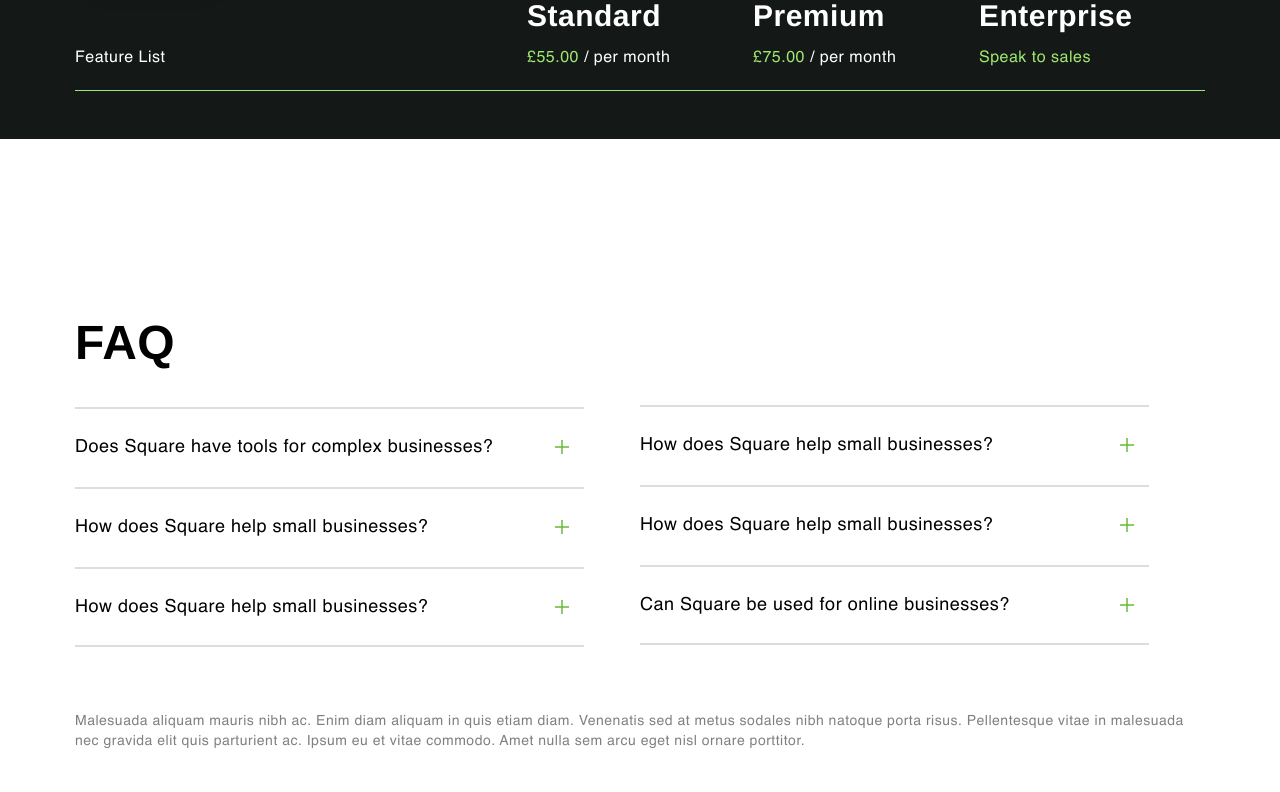
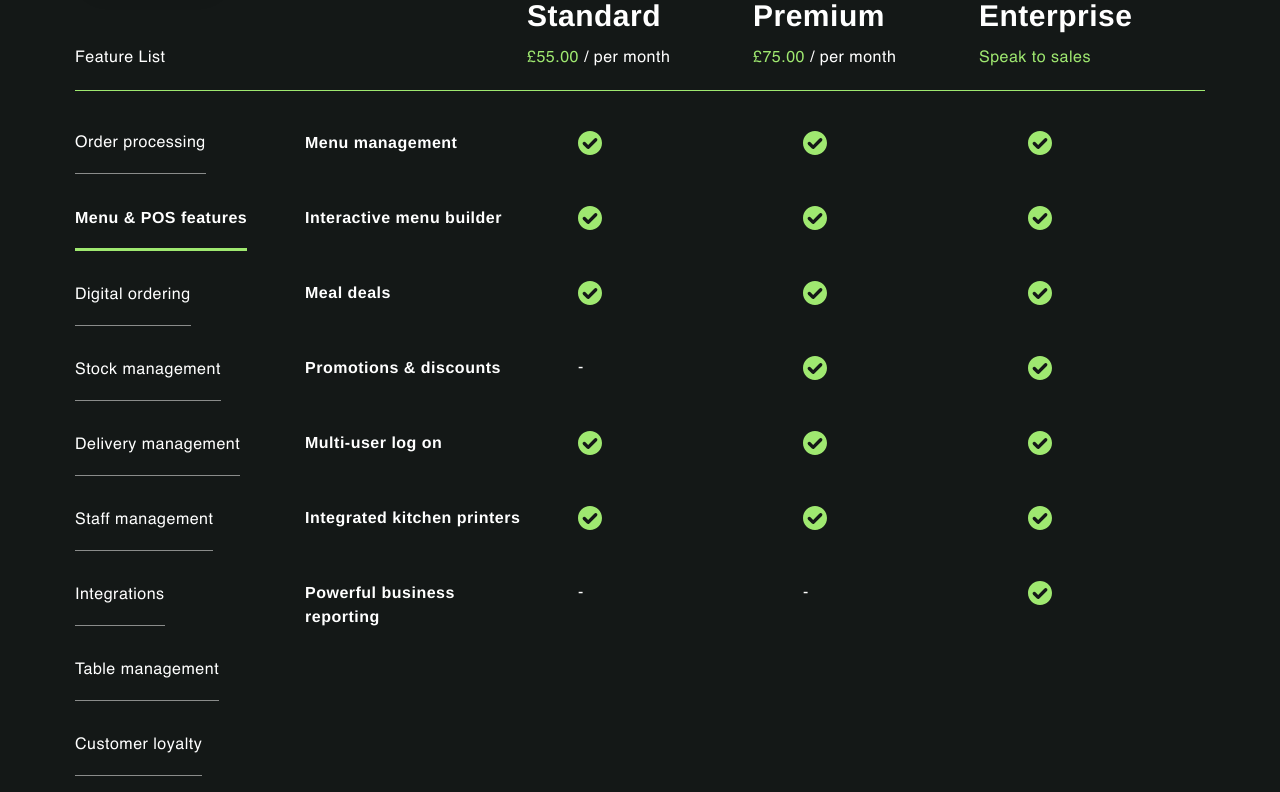
Before and after one commit to torikul00/fusion-kitchen, a React (Vite) app: page /pricing in a window 1280 px wide. Shown: the part 2466-3258 px from the top of the page. Built offline with nearby package versions, Linux system fonts and the light colour scheme.

Commit message:
made some changes

```diff
--- a/src/pages/Pricing.jsx
+++ b/src/pages/Pricing.jsx
@@ -10,6 +10,7 @@
 import CustomerReviews from "../components/CustomerReviews";
 import Faq from "../components/Faq";
 import done from '../assets/images/pos/done.svg'
+import pricingData from "../Utilities/pricingData";
 
 const Pricing = () => {
     const [isSticky, setIsSticky] = useState(false);
@@ -19,6 +20,7 @@
     const [submitMessage, setSubmitMessage] = useState('')
     const [subscriptionType, setSubscriptionType] = useState('monthly')
     const [subscriptionTypeTwo, setSubscriptionTypeTwo] = useState('monthly')
+    const [activeFeature, setActiveFeature] = useState(null)
 
     useEffect(() => {
         window.addEventListener('scroll', handleScroll);
@@ -27,6 +29,10 @@
         };
         // eslint-disable-next-line react-hooks/exhaustive-deps
     }, []);
+
+    useEffect(() => {
+        setActiveFeature(pricingData[1])
+    }, [])
 
     const handleScroll = () => {
         const currentScrollPos = window.scrollY;
@@ -263,7 +269,7 @@
                     <div>
                         <h3 className='text-left text-2xl md:text-3xl lg:text-5xl font-bold mb-12'>Want to know more? <span className="text-primary">Let&apos;s dig deeper</span></h3>
 
-                        <div className="grid grid-cols-5 items-end pb-5 border-b border-primary">
+                        <div className="grid grid-cols-5 items-end pb-5 mb-10 border-b-[0.5px] border-primary">
                             <div className="col-span-2">
                                 <div className="w-fit bg-[#9FE870] rounded-full p-2 flex gap-2 mb-12" style={{ boxShadow: 'inset 9px 9px 15px 1px rgba(0,0,0,0.2)' }}>
                                     <button onClick={() => setSubscriptionTypeTwo('monthly')} className={`${subscriptionTypeTwo === 'monthly' ? 'bg-white rounded-full shadow-lg' : 'bg-none'} px-10 py-2.5 text-[#1A1A1A] transition-all duration-200 hover:shadow-lg hover:bg-white hover:rounded-full min-w-fit`}>Monthly</button>
@@ -287,7 +293,27 @@
                         </div>
 
                         {/* TODO: */}
-
+                        <div className="grid grid-cols-5 gap-5">
+                            <div className="space-y-8">
+                                {pricingData.map(item => <div key={item.id} onClick={() => setActiveFeature(item)} className={`w-fit pb-[18px] cursor-pointer ${activeFeature?.id === item.id ? 'font-semibold border-b-[3px] border-primary' : 'border-b-[0.5px] border-[#ffffff]/50'}`}>
+                                    {item.feature}
+                                </div>)}
+                            </div>
+                            <div className="col-span-4 space-y-[51px]">
+                                {activeFeature?.subFeatures?.map((subFeature) => <div key={subFeature?.id} className="grid grid-cols-4">
+                                    <p className="font-semibold">{subFeature?.name}</p>
+                                    <div className="px-12">
+                                        {subFeature?.standard ?  <img src={done} alt="" /> : '-'}
+                                    </div>
+                                    <div className="px-12">
+                                         {subFeature?.premium ? <img src={done} alt="" /> : '-'}
+                                    </div>
+                                    <div className="px-12">
+                                        {subFeature?.enterprise ?  <img src={done} alt="" /> : '-'}
+                                    </div>
+                                </div>)}
+                            </div>
+                        </div>
                     </div>
                 </MainContainer>
             </section>
```
